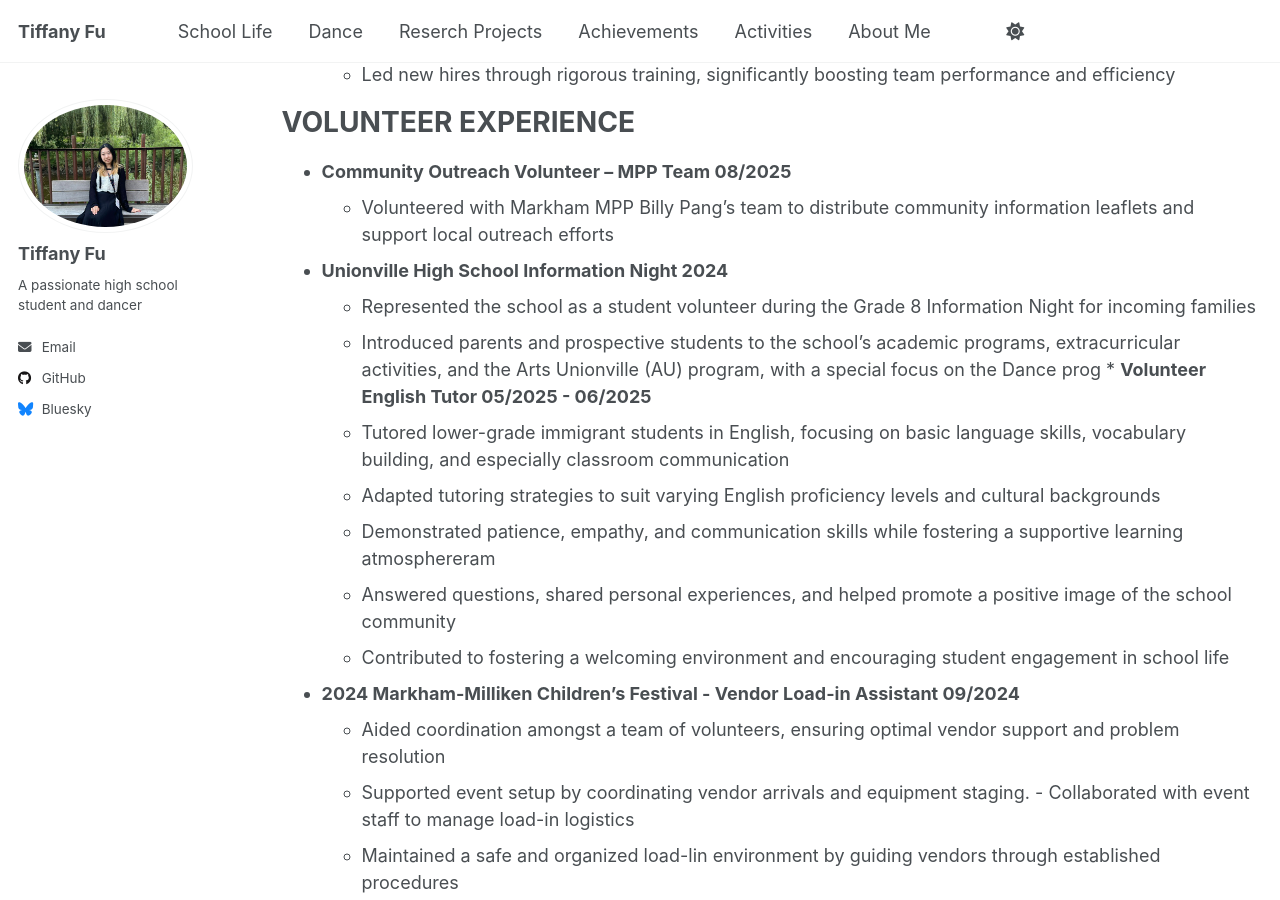
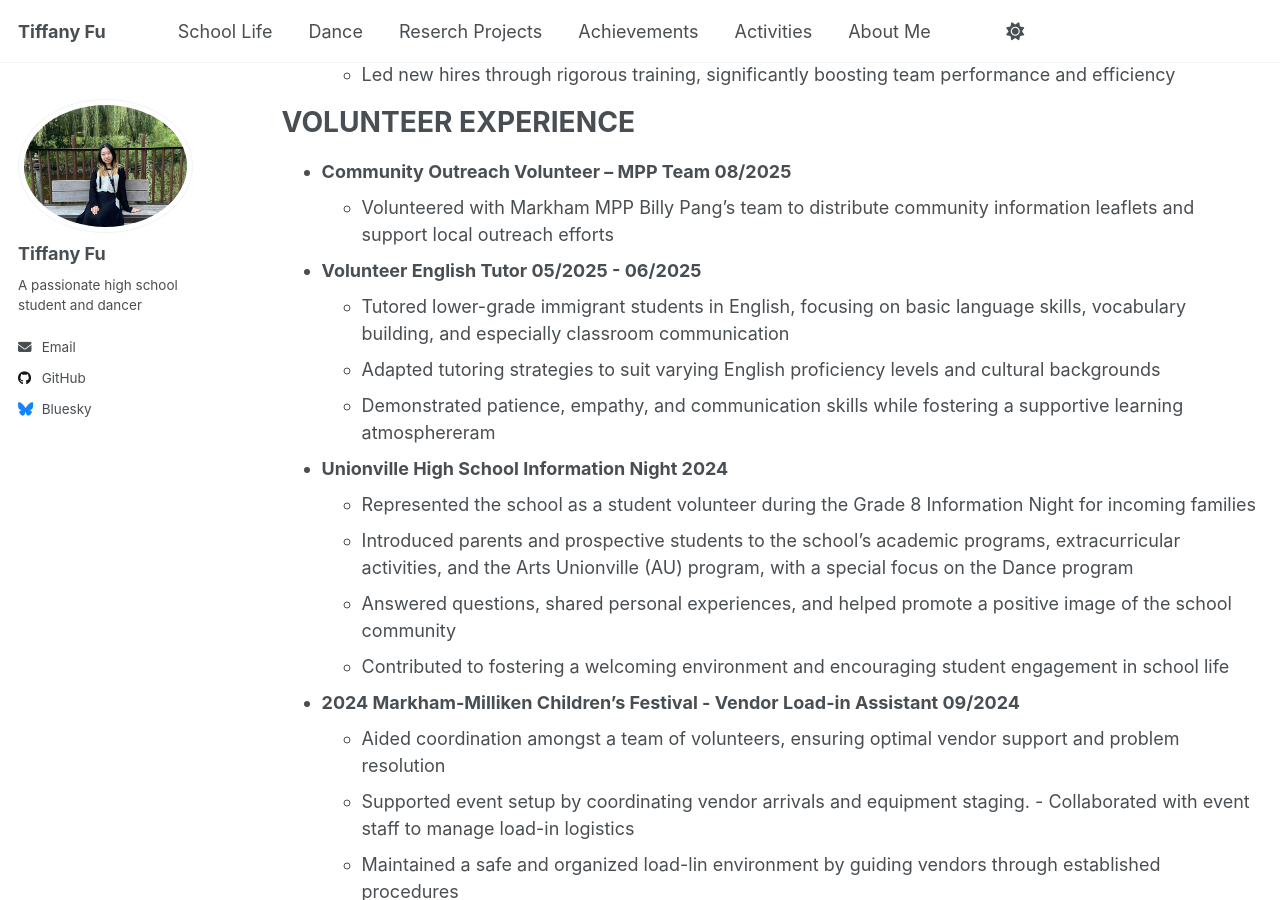
Before and after one commit to TiffanyJTFu/TiffanyFu, a Jekyll site: the page built from _pages/cv.md, in a window 1280 px wide and 900 px high, scrolled down 1681 px. Built offline with Jekyll 4.4.1, drawn with Linux system fonts in a browser that asks for light colours; a script that is not in the unit is left out.

Commit message:
Update cv.md

```diff
--- a/_pages/cv.md
+++ b/_pages/cv.md
@@ -61,15 +61,15 @@ VOLUNTEER EXPERIENCE
 ======
  * **Community Outreach Volunteer – MPP Team 08/2025**
    * Volunteered with Markham MPP Billy Pang’s team to distribute community information leaflets and support local outreach efforts
-
- * **Unionville High School Information Night 2024**
+* **Volunteer English Tutor 05/2025 - 06/2025**
+   * Tutored lower-grade immigrant students in English, focusing on basic language skills, vocabulary building, and especially classroom communication
+   * Adapted tutoring strategies to suit varying English proficiency levels and cultural backgrounds
+   * Demonstrated patience, empathy, and communication skills while fostering a supportive learning atmosphereram
+* **Unionville High School Information Night 2024**
    * Represented the school as a student volunteer during the Grade 8 Information Night for incoming
   families
    * Introduced parents and prospective students to the school’s academic programs, extracurricular
-  activities, and the Arts Unionville (AU) program, with a special focus on the Dance prog * **Volunteer English Tutor 05/2025 - 06/2025**
-   * Tutored lower-grade immigrant students in English, focusing on basic language skills, vocabulary building, and especially classroom communication
-   * Adapted tutoring strategies to suit varying English proficiency levels and cultural backgrounds
-   * Demonstrated patience, empathy, and communication skills while fostering a supportive learning atmosphereram
+  activities, and the Arts Unionville (AU) program, with a special focus on the Dance program
    * Answered questions, shared personal experiences, and helped promote a positive image of the school
   community
    * Contributed to fostering a welcoming environment and encouraging student engagement in school
```
